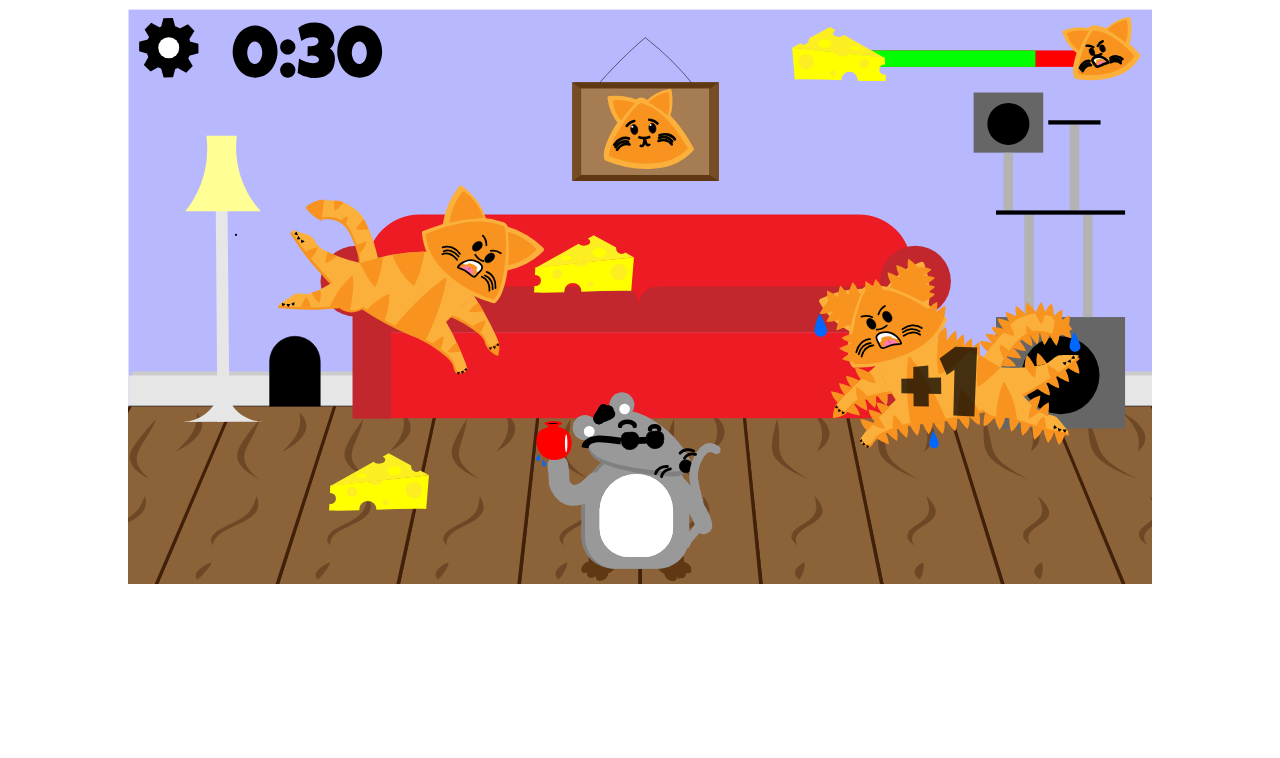
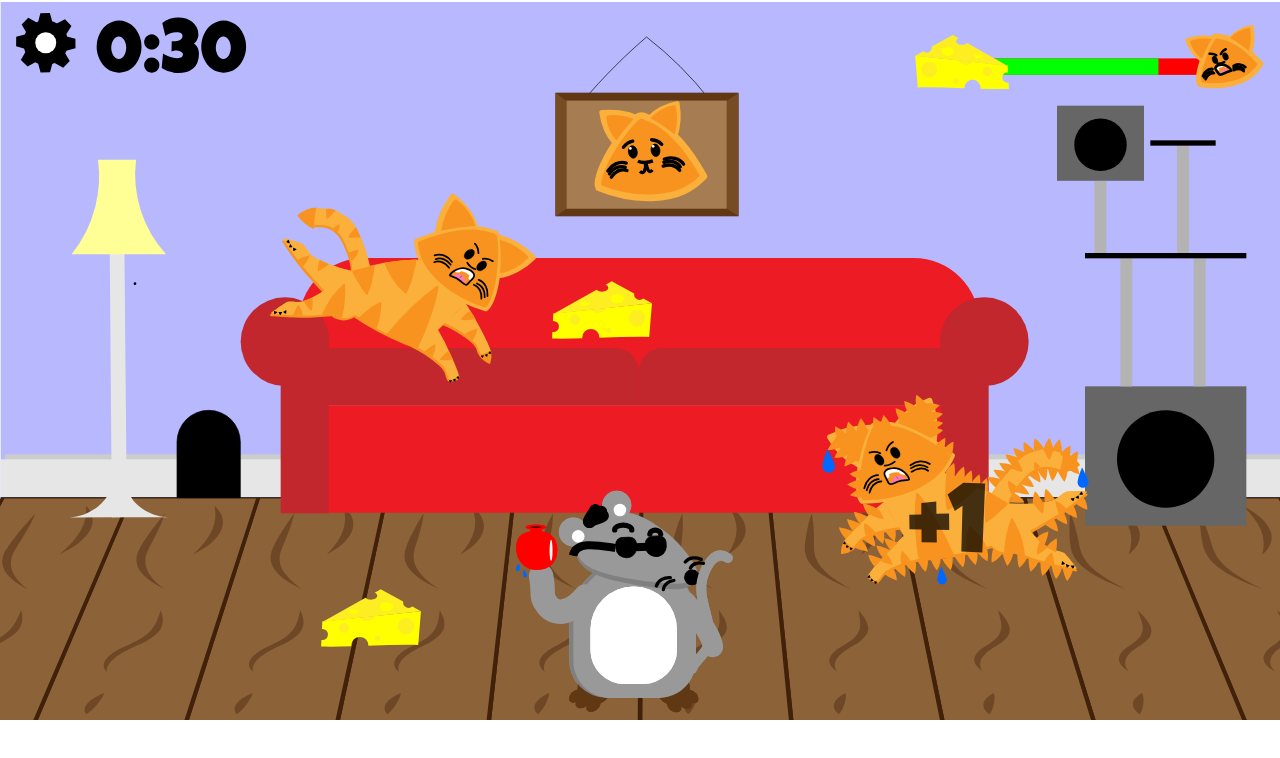
Before and after one commit to math26i6/Tema-3-animation, a plain HTML site: page index.html in a window 1280 px wide. Drawn offline with Linux system fonts and the light colour scheme.

Commit message:
full scene

```diff
--- a/style.css
+++ b/style.css
@@ -1,13 +1,16 @@
 #screen {
     position: relative;
+}
+
+body {
+    margin: 0;
 }
 
 #game_background {
     background-image: url(grafik/Baggrund.svg);
     background-size: cover;
-    width: 80vw;
-    height: 45vw;
-    margin: auto;
+    width: 100%;
+    height: 56.25vw;
     position: relative;
     z-index: -2;
     overflow: hidden;
@@ -22,11 +25,11 @@
     background-image: url(grafik/Mus.svg);
     background-repeat: no-repeat;
     background-size: 65%;
-    width: 23vw;
-    height: 17vw;
+    width: 27vw;
+    height: 20vw;
     position: absolute;
     bottom: -1.5vw;
-    left: 41vw;
+    left: 40vw;
 }
 
 #kat_right {
@@ -36,7 +39,7 @@
     width: 23vw;
     height: 17vw;
     position: absolute;
-    bottom: 15vw;
+    bottom: 25vw;
     left: 20vw;
 }
 
@@ -58,8 +61,8 @@
     width: 10vw;
     height: 10vw;
     position: absolute;
-    bottom: 20vw;
-    left: 40vw;
+    bottom: 27vw;
+    left: 42vw;
 }
 
 #ost2 {
@@ -95,8 +98,8 @@
     width: 30vw;
     height: 10vw;
     position: absolute;
-    bottom: 36vw;
-    right: 9vw;
+    bottom: 46vw;
+    right: 0vw;
 }
 
 #time {
@@ -106,8 +109,8 @@
     width: 15vw;
     height: 10vw;
     position: absolute;
-    bottom: 35vw;
-    left: 16vw;
+    bottom: 46vw;
+    left: 6vw;
 }
 
 #indstillinger {
@@ -117,8 +120,8 @@
     width: 7vw;
     height: 6vw;
     position: absolute;
-    bottom: 39vw;
-    left: 9vw;
+    bottom: 50vw;
+    left: 0vw;
 }
 
 #start {
@@ -142,7 +145,7 @@
     width: 59vw;
     height: 35vw;
     position: absolute;
-    bottom: 6vw;
+    bottom: 14vw;
     left: 19vw;
     z-index: +1;
 }
@@ -152,10 +155,10 @@
     background-image: url(grafik/Game%20over%20sk%C3%A6rm.svg);
     background-repeat: no-repeat;
     background-size: cover;
-    width: 59vw;
+    width: 60vw;
     height: 35vw;
     position: absolute;
-    bottom: 6vw;
+    bottom: 14vw;
     left: 19vw;
     z-index: +1;
 }
@@ -165,10 +168,10 @@
     background-image: url(grafik/Win%20sk%C3%A6rm.svg);
     background-repeat: no-repeat;
     background-size: cover;
-    width: 59vw;
+    width: 60vw;
     height: 35vw;
     position: absolute;
-    bottom: 6vw;
+    bottom: 14vw;
     left: 19vw;
     z-index: +1;
 }
```
